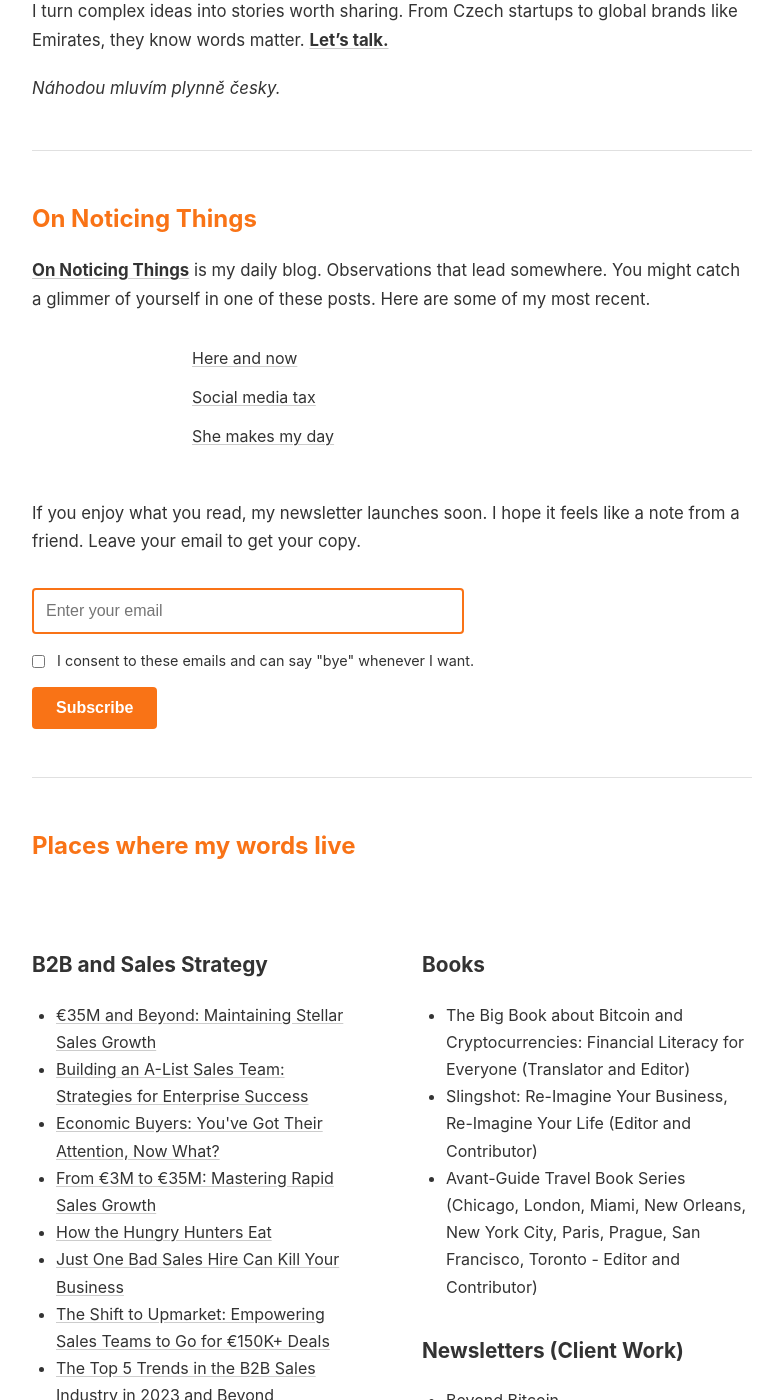
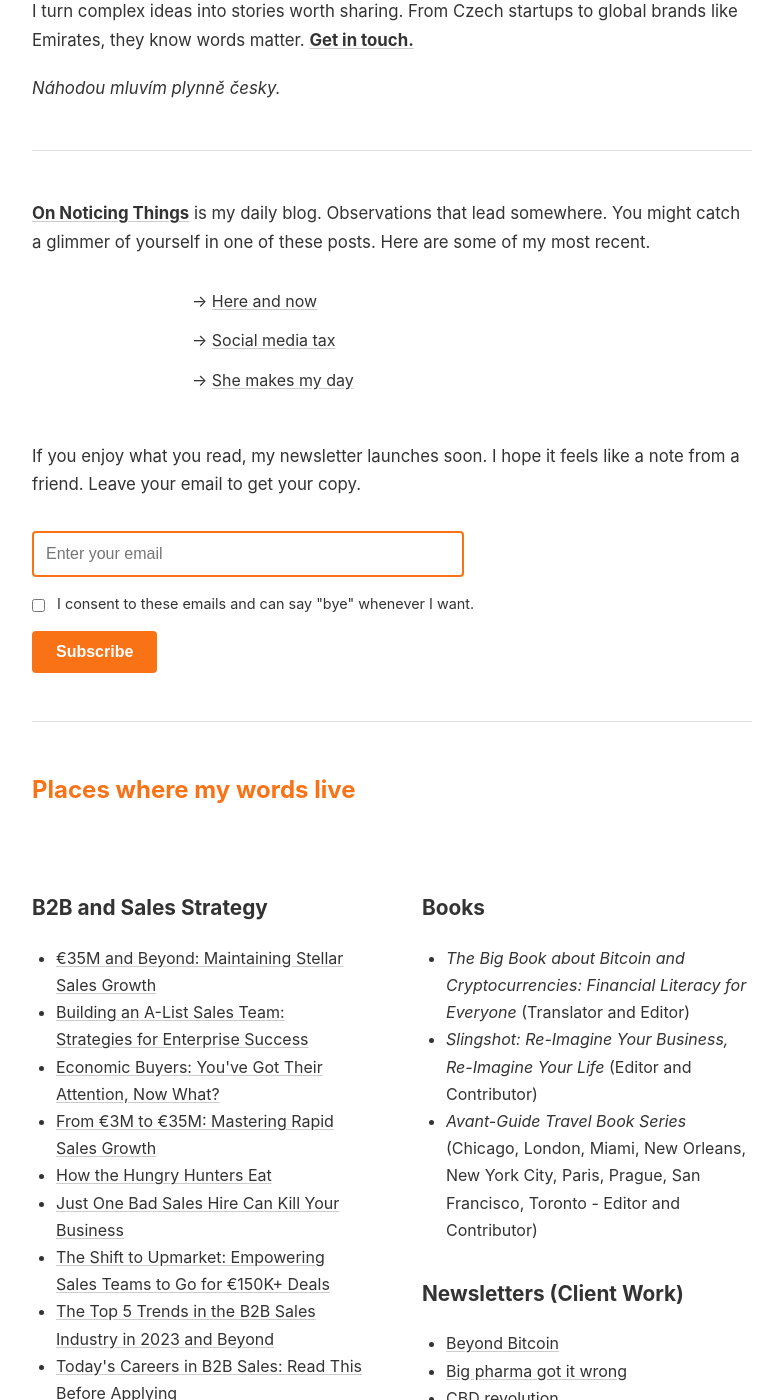
Before and after one commit to westleyovercash/westleyovercash.github.io, a Jekyll site: the page built from index.md, in a window 1280 px wide and 1400 px high, scrolled down 569 px. Shown: the whole window, without its empty margins (248-1031 px from the left). Built offline with Jekyll 4.4.1, drawn with Linux system fonts in a browser that asks for light colours.

Commit message:
Update index.md

```diff
--- a/index.md
+++ b/index.md
@@ -14,19 +14,16 @@ title: Home
 
 Your pitch deck stops sounding like every other pitch deck. Your medical app's benefits become instantly clear. How your fintech product works doesn't require an explanation from AI.
 
-I turn complex ideas into stories worth sharing. From Czech startups to global brands like Emirates, they know words matter. **<a href="/contact">Let's talk.</a>**
+I turn complex ideas into stories worth sharing. From Czech startups to global brands like Emirates, they know words matter. **<a href="/contact">Get in touch.</a>**
 
 *Náhodou mluvím plynně česky.*
 
 <hr style="border: none; border-top: 1px solid #e0e0e0; margin: 3rem 0;">
 
-<h2>On Noticing Things</h2>
-
 <p><strong><a href="/blog">On Noticing Things</a></strong> is my daily blog. Observations that lead somewhere. You might catch a glimmer of yourself in one of these posts. Here are some of my most recent.</p>
-
 <ul style="list-style: none; padding: 0; margin: 2rem auto; max-width: 400px;">
 {% for post in site.posts limit:3 %}
-  <li style="margin-bottom: 0.75rem; text-align: left;"><a href="{{ post.url }}">{{ post.title }}</a></li>
+  <li style="margin-bottom: 0.75rem; text-align: left;">→ <a href="{{ post.url }}">{{ post.title }}</a></li>
 {% endfor %}
 </ul>
 
@@ -89,9 +86,9 @@ I turn complex ideas into stories worth sharing. From Czech startups to global b
 
 <h3>Books</h3>
 <ul>
-<li>The Big Book about Bitcoin and Cryptocurrencies: Financial Literacy for Everyone (Translator and Editor)</li>
-<li>Slingshot: Re-Imagine Your Business, Re-Imagine Your Life (Editor and Contributor)</li>
-<li>Avant-Guide Travel Book Series (Chicago, London, Miami, New Orleans, New York City, Paris, Prague, San Francisco, Toronto - Editor and Contributor)</li>
+<li><em>The Big Book about Bitcoin and Cryptocurrencies: Financial Literacy for Everyone</em> (Translator and Editor)</li>
+<li><em>Slingshot: Re-Imagine Your Business, Re-Imagine Your Life</em> (Editor and Contributor)</li>
+<li><em>Avant-Guide Travel Book Series</em> (Chicago, London, Miami, New Orleans, New York City, Paris, Prague, San Francisco, Toronto - Editor and Contributor)</li>
 </ul>
 
 <h3>Newsletters (Client Work)</h3>
```
